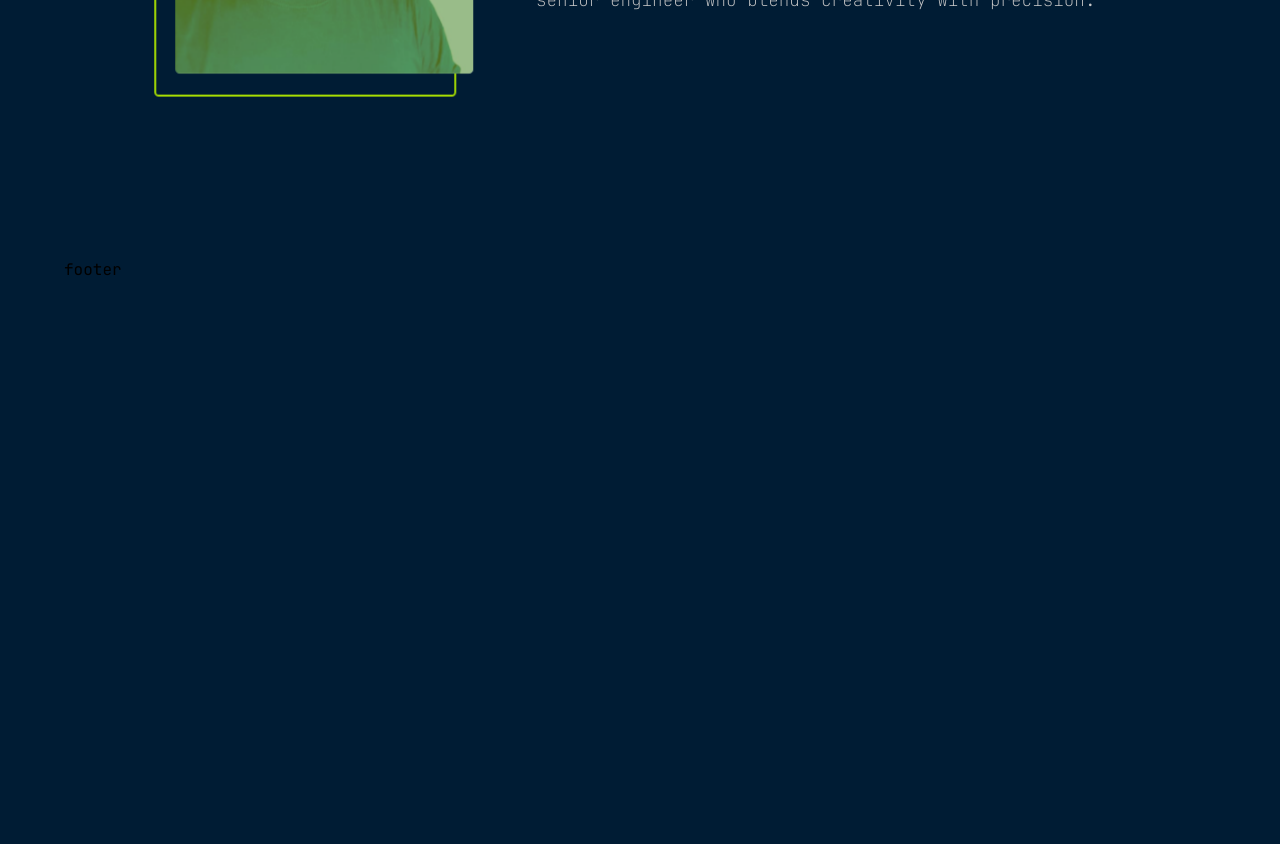
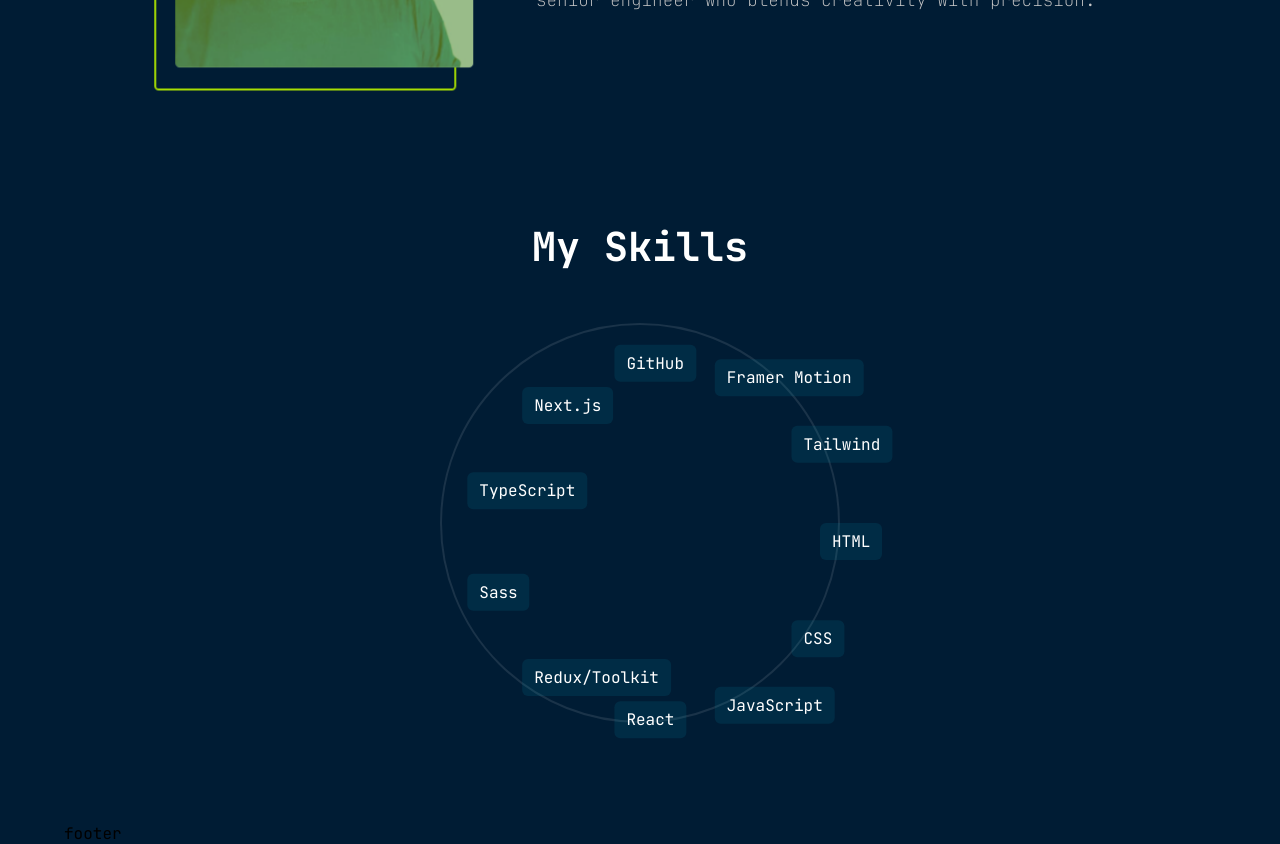
Before and after one commit to Arzubek1/portfolio, a Next.js app: page / in a window 1280 px wide. Shown: the part 520-1364 px from the top of the page. Before the commit the page ends 800 px from the top, so only its background shows below. Built offline with nearby package versions, Linux system fonts and the light colour scheme.

Commit message:
starting skils part

```diff
--- a/src/components/layout/LayoutSite.tsx
+++ b/src/components/layout/LayoutSite.tsx
@@ -21,7 +21,7 @@
     document.body.appendChild(light);
 
     const handleMouseMove = (e: MouseEvent) => {
-      light.style.background = `radial-gradient(circle at ${e.clientX}px ${e.clientY}px, rgba(255, 255, 255, .2), transparent 20%)`;
+      light.style.background = `radial-gradient(circle at ${e.clientX}px ${e.clientY}px,  rgba(2, 223, 205, 0.16), transparent 20%)`;
     };
 
     document.addEventListener("mousemove", handleMouseMove);
--- a/src/components/layout/header/Header.module.scss
+++ b/src/components/layout/header/Header.module.scss
@@ -4,6 +4,10 @@
   background: #001c3485;
   backdrop-filter: blur(10px);
   padding-top: 24px;
+  position: fixed;
+  top: 0;
+  left: 0;
+  z-index: 1000;
   .content {
     display: flex;
     align-items: center;
@@ -186,4 +190,20 @@
       //mobileresponsive menu end
     }
   }
+    .headerScrollBar {
+  position: fixed;
+  top: 0;
+  left: 0;
+  width: 100%;
+  height: 2px; // жука scrollbar
+  z-index: 9999;
+  background: transparent;
+
+  .scroll_Bar {
+    height: 100%;
+    width: 0; // JS аркылуу толукталат
+    background-color: #d45100;
+    transition: width 0.2s ease;
+  }
 }
+}
--- a/src/components/layout/header/Header.tsx
+++ b/src/components/layout/header/Header.tsx
@@ -1,24 +1,44 @@
 "use client";
 import Link from "next/link";
-import React, { useEffect, useState } from "react";
+import React, { FC, useEffect, useState } from "react";
 import scss from "./Header.module.scss";
 import ResumeButton from "@/components/UI/resumeButton/ResumeButton";
 import { IoSunny } from "react-icons/io5";
 import { RiMoonFill } from "react-icons/ri";
+interface NavItem {
+  label: string;
+  href: string;
+}
 
-const navItems = [
+const navItems: NavItem[] = [
   { label: "About", href: "/" },
   { label: "Skills", href: "/skills" },
   { label: "Projects", href: "/projects" },
   { label: "Contact", href: "/contact" },
 ];
 
-const Header = () => {
+
+const Header: FC = () => {
   const [hovered, setHovered] = useState<string | null>(null);
   const [theme, setTheme] = useState<boolean>(false);
 
+  useEffect(() => {
+    const handleScroll = () => {
+      const scrollTop = window.scrollY;
+      const docHeight = document.documentElement.scrollHeight - window.innerHeight;
+      const scrollPercent = (scrollTop / docHeight) * 100;
+
+      const scrollBar = document.getElementById("scrollBar");
+      if (scrollBar) {
+        scrollBar.style.width = `${scrollPercent}%`;
+      }
+    };
+
+    window.addEventListener("scroll", handleScroll);
+    return () => window.removeEventListener("scroll", handleScroll);
+  }, []);
+
   return (
-    <>
     <header className={scss.header}>
       <div className="container">
         <div className={scss.content}>
@@ -33,14 +53,13 @@
             P<span>F</span>
           </h2>
           {/* mobileLogo end */}
+
           <nav className={scss.nav}>
             {navItems.map((item) => (
               <Link
                 key={item.href}
                 href={item.href}
-                  className={
-                    hovered === item.href ? scss.active : scss.inactive
-                  }
+                className={hovered === item.href ? scss.active : scss.inactive}
                 onMouseEnter={() => setHovered(item.href)}
                 onMouseLeave={() => setHovered(null)}
               >
@@ -52,7 +71,10 @@
           {/* Right start */}
           <div className={scss.right}>
             {/* theme icon start*/}
-              <div className={`${scss.themeIcon} ${!theme ? scss.dark : scss.light}`} onClick={() => setTheme(!theme)}>
+            <div
+              className={`${scss.themeIcon} ${!theme ? scss.dark : scss.light}`}
+              onClick={() => setTheme(!theme)}
+            >
               {theme ? (
                 <h3 className={scss.sunIcon}>
                   <IoSunny />
@@ -66,6 +88,7 @@
             {/* theme icon end*/}
 
             <ResumeButton title="Resume" />
+
             {/* mobileresponsiveMenu start */}
             <div className={scss.mobileMenu_block}>
               <label className={scss.container}>
@@ -78,15 +101,16 @@
               </label>
             </div>
             {/* mobileresponsiveMenu end */}
-              {/* Draggable Pull animation start */}
-
-              {/* Draggable Pull animation end */}
           </div>
           {/* Right end */}
         </div>
       </div>
+
+      {/* Scroll indicator */}
+      <div className={scss.headerScrollBar}>
+        <div className={scss.scroll_Bar} id="scrollBar"></div>
+      </div>
     </header>
-    </>
   );
 };
 
--- a/src/components/pages/Home.tsx
+++ b/src/components/pages/Home.tsx
@@ -1,10 +1,12 @@
 import React from 'react';
 import Welcome from './welcome/Welcome';
+import Skils from './skils/Skils';
 
 const Home = () => {
     return (
         <>
             <Welcome/>
+            <Skils/>
         </>
     );
 };
--- a/src/components/pages/skils/Skils.module.scss
+++ b/src/components/pages/skils/Skils.module.scss
@@ -0,0 +1,42 @@
+.skils {
+  padding: 100px 0;
+  color: #fff;
+
+  .content {
+    text-align: center;
+
+    h2 {
+      margin-bottom: 50px;
+      font-size: 2.5rem;
+    }
+  }
+
+  .skillsCircle {
+    position: relative;
+    width: 400px;
+    height: 400px;
+    margin: 0 auto;
+    border-radius: 50%;
+    border: 2px solid rgba(255, 255, 255, 0.1);
+
+    .skillItem {
+      position: absolute;
+      top: 50%;
+      left: 50%;
+      transform: rotate(var(--angle)) translate(180px) rotate(calc(-1 * var(--angle)));
+      transform-origin: center center;
+      transition: transform 0.3s, color 0.3s;
+      background: rgba(0, 188, 212, 0.1);
+      padding: 8px 12px;
+      border-radius: 6px;
+      cursor: default;
+
+      &:hover {
+        background: #00bcd4;
+        color: #001c34;
+        transform: rotate(var(--angle)) translate(180px) rotate(calc(-1 * var(--angle))) scale(1.2);
+        z-index: 10;
+      }
+    }
+  }
+}
--- a/src/components/pages/skils/Skils.tsx
+++ b/src/components/pages/skils/Skils.tsx
@@ -0,0 +1,41 @@
+import { FC } from "react";
+import scss from "./Skils.module.scss";
+
+const skills = [
+  "HTML",
+  "CSS",
+  "JavaScript",
+  "React",
+  "Redux/Toolkit",
+  "Sass",
+  "TypeScript",
+  "Next.js",
+  "GitHub",
+  "Framer Motion",
+  "Tailwind",
+];
+
+const Skils: FC = () => {
+  return (
+    <section className={scss.skils}>
+      <div className="container">
+        <div className={scss.content}>
+          <h2>My Skills</h2>
+          <div className={scss.skillsCircle}>
+            {skills.map((skill, i) => (
+              <div
+                key={i}
+                className={scss.skillItem}
+                style={{ "--angle": `${(360 / skills.length) * i}deg` } as React.CSSProperties}
+              >
+                {skill}
+              </div>
+            ))}
+          </div>
+        </div>
+      </div>
+    </section>
+  );
+};
+
+export default Skils;
--- a/src/components/pages/welcome/Welcome.module.scss
+++ b/src/components/pages/welcome/Welcome.module.scss
@@ -3,7 +3,7 @@
   min-height: 80vh;
 
   .content {
-    margin-top: 3rem;
+    padding-top: 16rem;
     width: 100%;
     height: 70vh;
     display: flex;
@@ -116,4 +116,5 @@
       }
     }
   }
+
 }
--- a/src/components/pages/welcome/Welcome.tsx
+++ b/src/components/pages/welcome/Welcome.tsx
@@ -1,22 +1,25 @@
 "use client";
-import React, { useState } from "react";
+import React, { useState, useEffect } from "react";
 import scss from "./Welcome.module.scss";
 import Image from "next/image";
-
-const texts = [
+// texts start
+const texts: string[] = [
   "FullStack developer",
   "React / Next.js specialist",
   "Future Senior Dev in Progress",
 ];
+//texts end
 
+// Component start
 const Welcome = () => {
-  // for typewritter effect
-  const [textIndex, setTextIndex] = useState(0);
-  const [displayedText, setDisplayedText] = useState("");
-  const [isDeleting, setIsDeleting] = useState(false);
-  const [typingSpeed, setTypingSpeed] = useState(150);
-  // for typewritter effect
-  React.useEffect(() => {
+  // states for typewritter effect start
+  const [textIndex, setTextIndex] = useState<number>(0);
+  const [displayedText, setDisplayedText] = useState<string>("");
+  const [isDeleting, setIsDeleting] = useState<boolean>(false);
+  const [typingSpeed, setTypingSpeed] = useState<number>(150);
+  // states for typewritter effect end
+//useEffect for typewritter effect start
+  useEffect(() => {
     const handleTyping = () => {
       const currentText = texts[textIndex];
       if (isDeleting) {
@@ -33,9 +36,11 @@
         setTextIndex((prev) => (prev + 1) % texts.length);
       }
     };
+
     const timer = setTimeout(handleTyping, typingSpeed);
     return () => clearTimeout(timer);
   }, [displayedText, isDeleting, textIndex, typingSpeed]);
+// useEffect for typewritter effect end
 
   return (
     <section className={scss.welcome}>
@@ -56,7 +61,8 @@
             <h5>Hello, I'm</h5>
             <h1>Arzubek Dzhuraev</h1>
             <h3>
-              And I'm a <span>{displayedText}</span> <span className={scss.cursor}></span>
+              And I'm a <span>{displayedText}</span>{" "}
+              <span className={scss.cursor}></span>
             </h3>
             <p>
               I'm a passionate fullstack developer with a love for clean
--- a/src/styles/global.scss
+++ b/src/styles/global.scss
@@ -3,21 +3,36 @@
   padding: 0;
   box-sizing: border-box;
 }
+
+html,
 body {
+  margin: 0;
+  padding: 0;
+  box-sizing: border-box;
+  overflow: auto;
+  scrollbar-width: none; /* Firefox */
+  -ms-overflow-style: none; /* IE */
+  background: #001c34;
   font-family: var(--font-jetbrains-mono), monospace;
-  background: #001c34;
 }
+
+html::-webkit-scrollbar,
+body::-webkit-scrollbar {
+  width: 0px;
+  background: transparent;
+}
+
 .container {
   width: min(90%, 1400px);
   margin: 0 auto;
 }
 input {
- outline: none;
- border: none;
+  outline: none;
+  border: none;
 }
 button {
-cursor: pointer;
+  cursor: pointer;
 }
 a {
-text-decoration: none;
+  text-decoration: none;
 }
```
Lines whose indentation alone changed are shown as unchanged.
